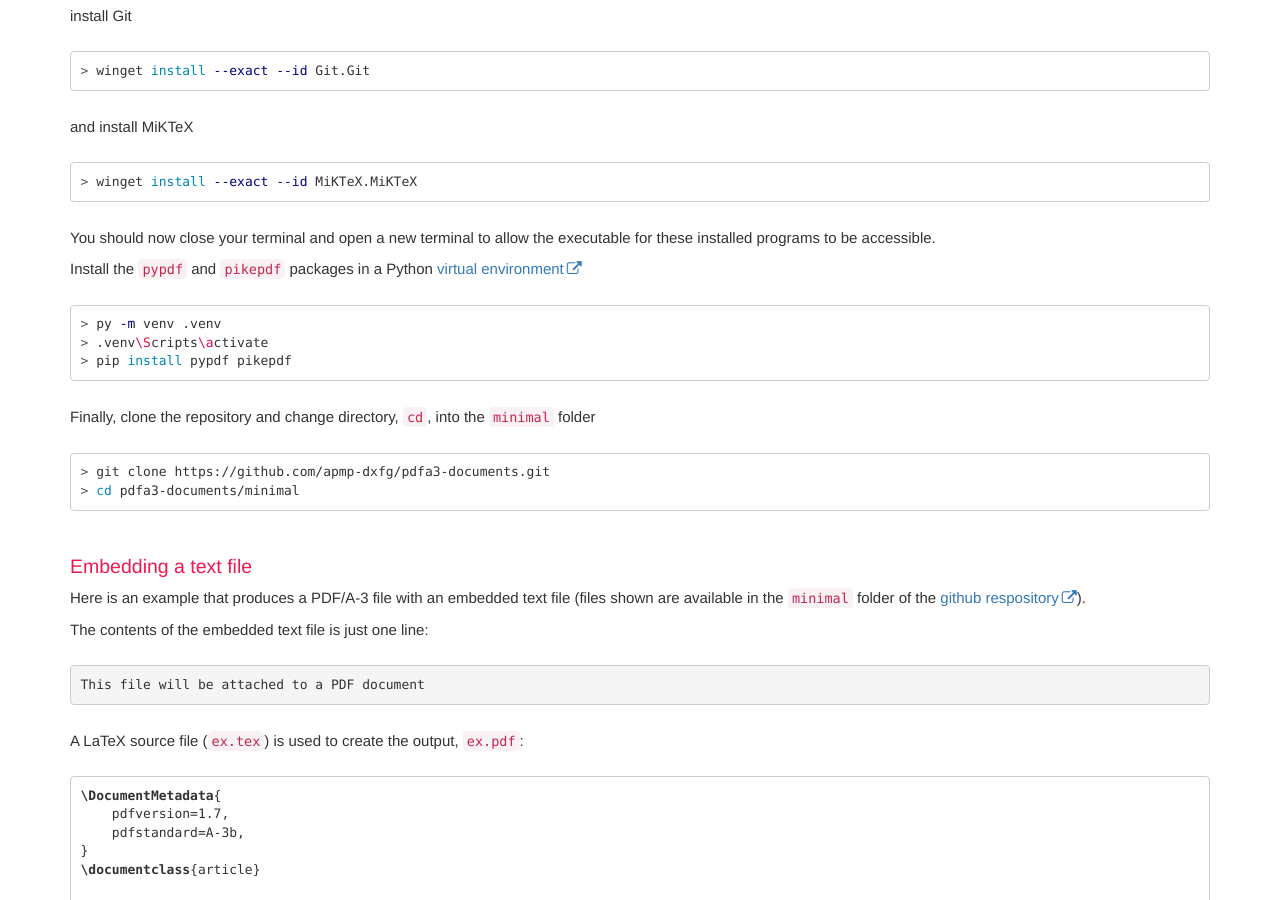
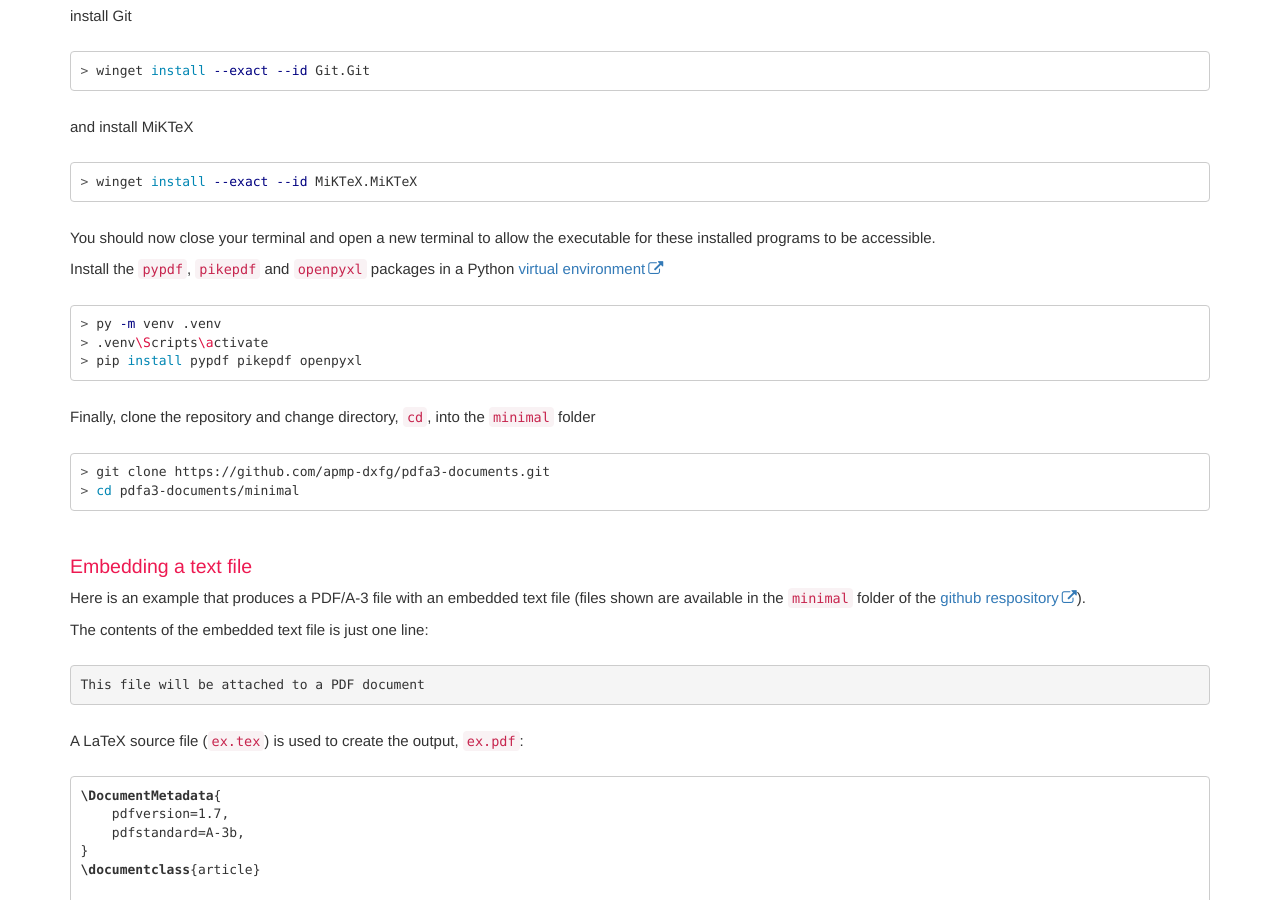
Before and after one commit to apmp-dxfg/apmp-dxfg.github.io, a Jekyll site: the page built from pages/dxfg/dxfg-pdfa-tut.md, in a window 1280 px wide and 900 px high, scrolled down 1444 px. Built offline with Jekyll 4.4.1, drawn with Linux system fonts in a browser that asks for light colours; comment, search, counter and statistics services are not loaded.

Commit message:
Add openpyxl to pip command

````diff
--- a/pages/dxfg/dxfg-pdfa-tut.md
+++ b/pages/dxfg/dxfg-pdfa-tut.md
@@ -55,11 +55,11 @@ and install MiKTeX
 ```
 You should now close your terminal and open a new terminal to allow the executable for these installed programs to be accessible.
 
-Install the `pypdf` and `pikepdf` packages in a Python [virtual environment](https://packaging.python.org/en/latest/guides/installing-using-pip-and-virtual-environments/#create-and-use-virtual-environments)
+Install the `pypdf`, `pikepdf` and `openpyxl` packages in a Python [virtual environment](https://packaging.python.org/en/latest/guides/installing-using-pip-and-virtual-environments/#create-and-use-virtual-environments)
 ```console
 > py -m venv .venv
 > .venv\Scripts\activate
-> pip install pypdf pikepdf
+> pip install pypdf pikepdf openpyxl
 ```
 Finally, clone the repository and change directory, `cd`, into the `minimal` folder
 ```console
````
